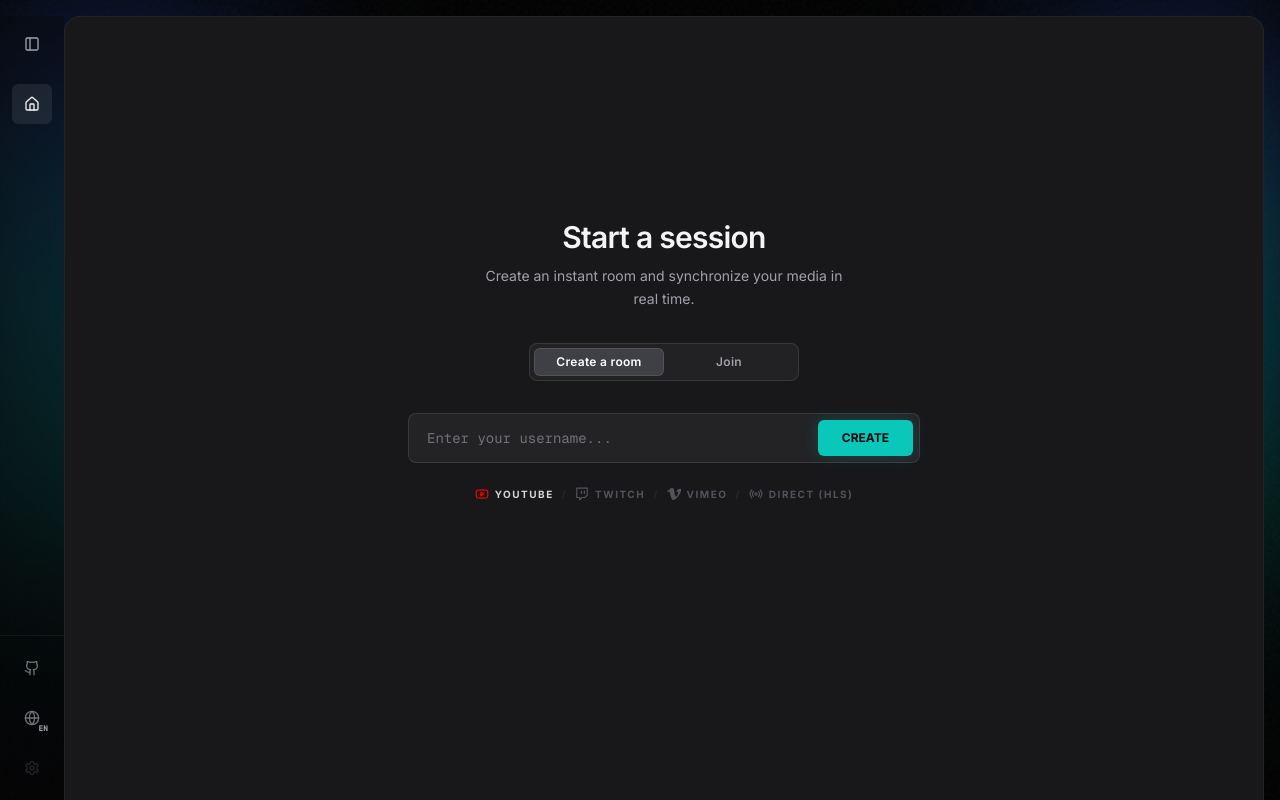
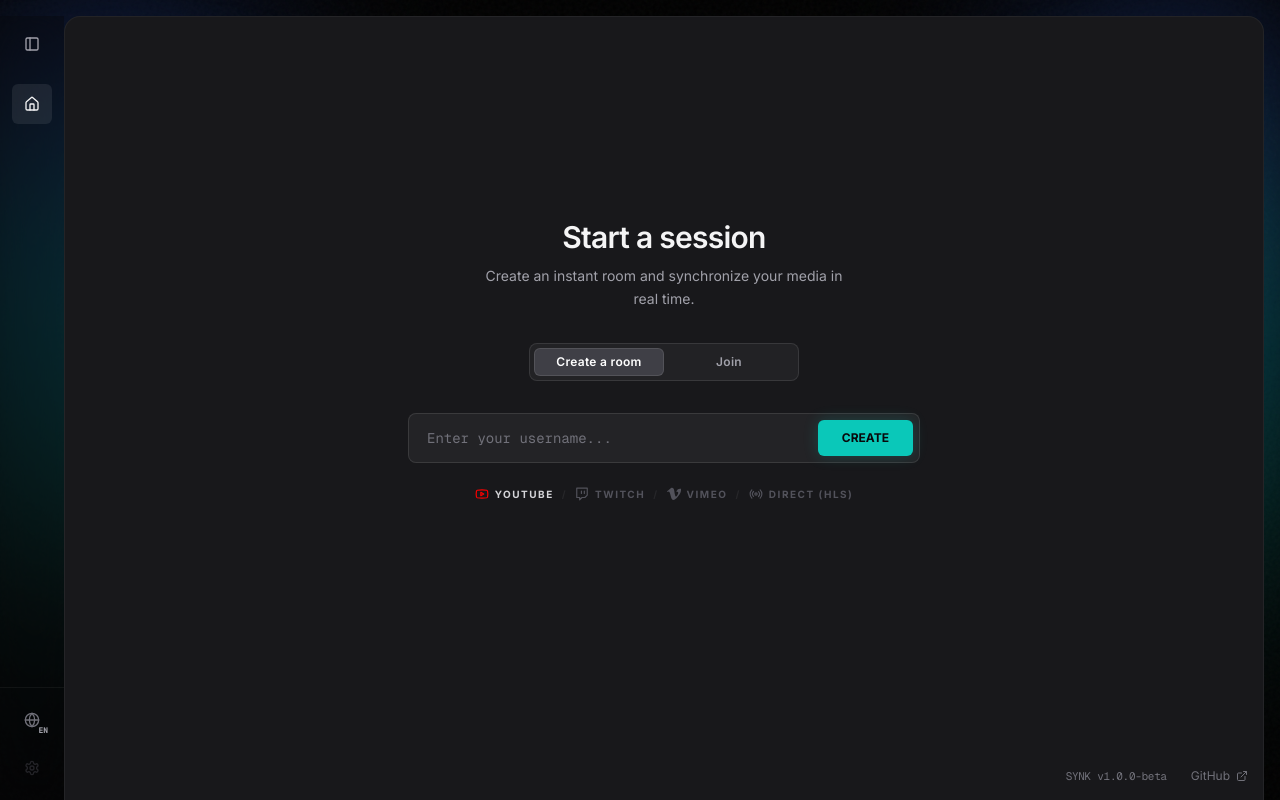
Before and after one commit to Moohmoo/Synk, a React (Vite) app in the folder front/: page / in a window 1280 px wide. Both pictures are taken after a click on the button 210 px from the left and 44 px from the top of the page. Built offline with nearby package versions, Linux system fonts and the light colour scheme; no server answers.

Commit message:
refactor: restore canvas bottom right footer and keep sidebar settings minimal

```diff
--- a/front/src/components/RightSidebar.tsx
+++ b/front/src/components/RightSidebar.tsx
@@ -15,7 +15,28 @@ export function RightSidebar({ children, className }: RightSidebarProps) {
   const isRoom = location.pathname.startsWith("/room/");
 
   if (!isRoom) {
-    return <aside className="hidden" id="right-sidebar-slot" />;
+    return (
+      <aside
+        className={cn(
+          "hidden sm:flex items-center gap-6 fixed bottom-4 right-8 z-20 select-none text-xs text-zinc-500",
+          className
+        )}
+      >
+        <div id="right-sidebar-slot" className="hidden" />
+        <span className="text-[11px] font-mono text-zinc-500 tracking-tight">
+          {t("app.name")} {t("app.version")}
+        </span>
+        <a
+          href={GITHUB_REPO_URL}
+          target="_blank"
+          rel="noopener noreferrer"
+          className="flex items-center gap-1.5 text-xs text-zinc-500 hover:text-zinc-300 transition-colors"
+        >
+          <span>{t("nav.github")}</span>
+          <ExternalLink className="w-3 h-3" />
+        </a>
+      </aside>
+    );
   }
 
   return (
--- a/front/src/components/SidebarSettings.tsx
+++ b/front/src/components/SidebarSettings.tsx
@@ -1,9 +1,7 @@
-import { Settings, Github, ExternalLink } from "lucide-react";
+import { Settings } from "lucide-react";
 import { useTranslation } from "react-i18next";
 import { LanguageSwitcher } from "@/components/LanguageSwitcher";
 import { Tooltip, TooltipContent, TooltipTrigger } from "@/components/ui/tooltip";
-import { SynkIcon } from "@/components/SynkIcon";
-import { GITHUB_REPO_URL } from "@/lib/constants";
 import { cn } from "@/lib/utils";
 
 export interface SidebarSettingsProps {
@@ -12,10 +10,7 @@ export interface SidebarSettingsProps {
 }
 
 /**
-  * Pied de la barre latérale gauche.
-  * Structure ordonnée :
-  * 1. Au-dessus : Identité de l'application (SYNK v1.0.0-beta) et lien GitHub.
-  * 2. En-dessous : Préférences utilisateur (Sélecteur de langue FR/EN et réglages).
+ * Sélecteur de langue et accès aux réglages pour la barre latérale.
  */
 export function SidebarSettings({ isCollapsed = false, className }: SidebarSettingsProps) {
   const { t } = useTranslation("global");
@@ -24,28 +19,8 @@ export function SidebarSettings({ isCollapsed = false, className }: SidebarSetti
 
   if (isCollapsed) {
     return (
-      <div className={cn("flex flex-col items-center gap-2.5", className)}>
-        {/* Identité & GitHub en mode replié */}
-        <Tooltip>
-          <TooltipTrigger asChild>
-            <a
-              href={GITHUB_REPO_URL}
-              target="_blank"
-              rel="noopener noreferrer"
-              className="flex items-center justify-center w-10 h-10 rounded-md text-zinc-500 hover:text-zinc-200 hover:bg-white/[0.04] transition-colors"
-              aria-label={t("nav.github")}
-            >
-              <Github className="w-4 h-4" />
-            </a>
-          </TooltipTrigger>
-          <TooltipContent side="right" sideOffset={10}>
-            {t("app.name")} {t("app.version")} • {t("nav.github")}
-          </TooltipContent>
-        </Tooltip>
-
-        {/* Préférences : Langue & Paramètres */}
+      <div className={cn("flex flex-col items-center gap-2", className)}>
         <LanguageSwitcher compact />
-
         <Tooltip>
           <TooltipTrigger asChild>
             <span className="inline-flex cursor-not-allowed">
@@ -68,26 +43,7 @@ export function SidebarSettings({ isCollapsed = false, className }: SidebarSetti
   }
 
   return (
-    <div className={cn("flex flex-col gap-2 px-1", className)}>
-      {/* 1. AU-DESSUS : Identité SYNK v1.0.0-beta et lien GitHub */}
-      <div className="flex items-center justify-between text-[11px] font-mono text-zinc-500 pb-2 border-b border-white/[0.04]">
-        <div className="flex items-center gap-1.5 text-zinc-400">
-          <SynkIcon size={12} className="opacity-70" />
-          <span className="tracking-tight">{t("app.name")} {t("app.version")}</span>
-        </div>
-        <a
-          href={GITHUB_REPO_URL}
-          target="_blank"
-          rel="noopener noreferrer"
-          className="flex items-center gap-1 text-zinc-500 hover:text-zinc-200 transition-colors"
-        >
-          <span>{t("nav.github")}</span>
-          <ExternalLink className="w-2.5 h-2.5" />
-        </a>
-      </div>
-
-      {/* 2. EN-DESSOUS : Préférences utilisateur (Langue + Réglages) */}
-      <div className="flex items-center justify-between pt-0.5">
+    <div className={cn("flex items-center justify-between px-1", className)}>
       <LanguageSwitcher showGlobe />
       <Tooltip>
         <TooltipTrigger asChild>
@@ -107,7 +63,6 @@ export function SidebarSettings({ isCollapsed = false, className }: SidebarSetti
         </TooltipContent>
       </Tooltip>
     </div>
-    </div>
   );
 }
 
```
Lines whose indentation alone changed are shown as unchanged.
